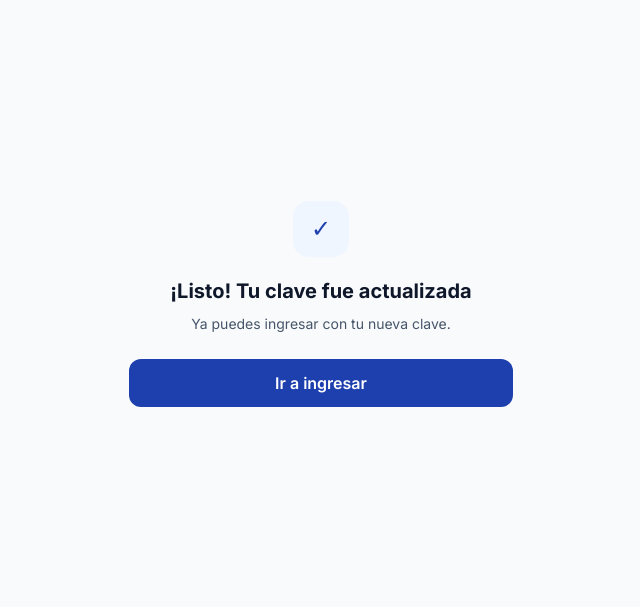
After one commit to y-jeff/emiteboleta, a Django app: page /cuenta/recuperar/listo/ in a window 1280 px wide. The commit adds this page. Shown: the top 607 px of the page, without its empty margins (319-959 px from the left). Run offline with Django 5.2, Linux system fonts and the light colour scheme; some libraries are stand-ins or nearby versions.

Commit message:
Agrega recuperación de contraseña por email

```diff
--- a/cuentas/urls.py
+++ b/cuentas/urls.py
@@ -1,8 +1,8 @@
 from django.contrib.auth import views as auth_views
-from django.urls import path
+from django.urls import path, reverse_lazy
 
 from . import views
-from .forms import LoginForm
+from .forms import LoginForm, NuevaClaveForm, RecuperarForm
 
 app_name = "cuentas"
 
@@ -18,4 +18,34 @@ urlpatterns = [
         name="login",
     ),
     path("salir/", auth_views.LogoutView.as_view(), name="logout"),
+    path(
+        "recuperar/",
+        auth_views.PasswordResetView.as_view(
+            template_name="cuentas/recuperar.html",
+            form_class=RecuperarForm,
+            email_template_name="cuentas/email_recuperar.txt",
+            subject_template_name="cuentas/email_recuperar_asunto.txt",
+            success_url=reverse_lazy("cuentas:recuperar_enviado"),
+        ),
+        name="recuperar",
+    ),
+    path(
+        "recuperar/enviado/",
+        auth_views.PasswordResetDoneView.as_view(template_name="cuentas/recuperar_enviado.html"),
+        name="recuperar_enviado",
+    ),
+    path(
+        "recuperar/<uidb64>/<token>/",
+        auth_views.PasswordResetConfirmView.as_view(
+            template_name="cuentas/nueva_clave.html",
+            form_class=NuevaClaveForm,
+            success_url=reverse_lazy("cuentas:recuperar_listo"),
+        ),
+        name="recuperar_confirmar",
+    ),
+    path(
+        "recuperar/listo/",
+        auth_views.PasswordResetCompleteView.as_view(template_name="cuentas/recuperar_listo.html"),
+        name="recuperar_listo",
+    ),
 ]
--- a/templates/cuentas/_auth.html
+++ b/templates/cuentas/_auth.html
@@ -8,6 +8,7 @@
   <div class="rounded-2xl border border-slate-200 bg-white p-6 shadow-sm">
     <h1 class="text-xl font-bold">{% block heading %}{% endblock %}</h1>
     <p class="mt-1 text-sm text-slate-500">{% block subheading %}{% endblock %}</p>
+    {% if form %}
     <form method="post" class="mt-6 space-y-4" novalidate>
       {% csrf_token %}
       {% for error in form.non_field_errors %}
@@ -15,8 +16,10 @@
       {% endfor %}
       {% for campo in form %}{% include "_campo.html" %}{% endfor %}
       {% if next %}<input type="hidden" name="next" value="{{ next }}">{% endif %}
+      {% block extra %}{% endblock %}
       <button class="w-full rounded-xl bg-brand py-3 font-semibold text-white shadow-sm hover:bg-brand-dark">{% block boton %}{% endblock %}</button>
     </form>
+    {% endif %}
   </div>
   <p class="mt-6 text-center text-sm text-slate-600">{% block alternativa %}{% endblock %}</p>
 </div>
--- /dev/null
+++ b/templates/cuentas/_mensaje.html
@@ -0,0 +1,9 @@
+{% extends "base.html" %}
+{% block content %}
+<div class="mx-auto flex min-h-[70vh] max-w-sm flex-col justify-center text-center">
+  <div class="mx-auto mb-5 grid h-14 w-14 place-items-center rounded-2xl bg-brand-light text-2xl text-brand">{% block icono %}✓{% endblock %}</div>
+  <h1 class="text-xl font-bold">{% block heading %}{% endblock %}</h1>
+  <p class="mt-2 text-sm leading-relaxed text-slate-600">{% block texto %}{% endblock %}</p>
+  <a href="{% block destino %}{% url 'cuentas:login' %}{% endblock %}" class="mt-6 rounded-xl bg-brand py-3 font-semibold text-white">{% block boton %}Ir a ingresar{% endblock %}</a>
+</div>
+{% endblock %}
--- /dev/null
+++ b/templates/cuentas/email_recuperar_asunto.txt
@@ -0,0 +1 @@
+Recupera tu clave de EmiteBoleta
--- a/templates/cuentas/login.html
+++ b/templates/cuentas/login.html
@@ -3,4 +3,5 @@
 {% block heading %}Hola de nuevo{% endblock %}
 {% block subheading %}Ingresa para ver y emitir tus boletas.{% endblock %}
 {% block boton %}Ingresar{% endblock %}
+{% block extra %}<p class="text-right text-sm"><a href="{% url 'cuentas:recuperar' %}" class="font-medium text-slate-500 hover:text-brand">¿Olvidaste tu clave?</a></p>{% endblock %}
 {% block alternativa %}¿No tienes cuenta? <a href="{% url 'cuentas:registro' %}" class="font-semibold text-brand">Créala gratis</a>{% endblock %}
--- /dev/null
+++ b/templates/cuentas/nueva_clave.html
@@ -0,0 +1,6 @@
+{% extends "cuentas/_auth.html" %}
+{% block title %}Nueva clave{% endblock %}
+{% block heading %}{% if validlink %}Crea tu nueva clave{% else %}Enlace no válido{% endif %}{% endblock %}
+{% block subheading %}{% if not validlink %}El enlace ya se usó o expiró. Pide uno nuevo.{% endif %}{% endblock %}
+{% block boton %}Guardar clave{% endblock %}
+{% block alternativa %}{% if not validlink %}<a href="{% url 'cuentas:recuperar' %}" class="font-semibold text-brand">Pedir un nuevo enlace</a>{% endif %}{% endblock %}
--- /dev/null
+++ b/templates/cuentas/recuperar.html
@@ -0,0 +1,6 @@
+{% extends "cuentas/_auth.html" %}
+{% block title %}Recuperar clave{% endblock %}
+{% block heading %}Recupera tu clave{% endblock %}
+{% block subheading %}Te enviaremos un enlace a tu email para crear una nueva.{% endblock %}
+{% block boton %}Enviar enlace{% endblock %}
+{% block alternativa %}<a href="{% url 'cuentas:login' %}" class="font-semibold text-brand">Volver a ingresar</a>{% endblock %}
--- /dev/null
+++ b/templates/cuentas/recuperar_enviado.html
@@ -0,0 +1,5 @@
+{% extends "cuentas/_mensaje.html" %}
+{% block title %}Revisa tu email{% endblock %}
+{% block icono %}✉{% endblock %}
+{% block heading %}Revisa tu email{% endblock %}
+{% block texto %}Si existe una cuenta con ese email, te llegará un enlace para crear una nueva clave. Revisa también la carpeta de spam.{% endblock %}
--- /dev/null
+++ b/templates/cuentas/recuperar_listo.html
@@ -0,0 +1,4 @@
+{% extends "cuentas/_mensaje.html" %}
+{% block title %}Clave actualizada{% endblock %}
+{% block heading %}¡Listo! Tu clave fue actualizada{% endblock %}
+{% block texto %}Ya puedes ingresar con tu nueva clave.{% endblock %}
```
Also changed, not shown: boletas/tests.py (+15 -0 lines), config/settings.py (+12 -0 lines), cuentas/forms.py (+16 -1 lines), templates/cuentas/email_recuperar.txt (added, +11 -0 lines).
